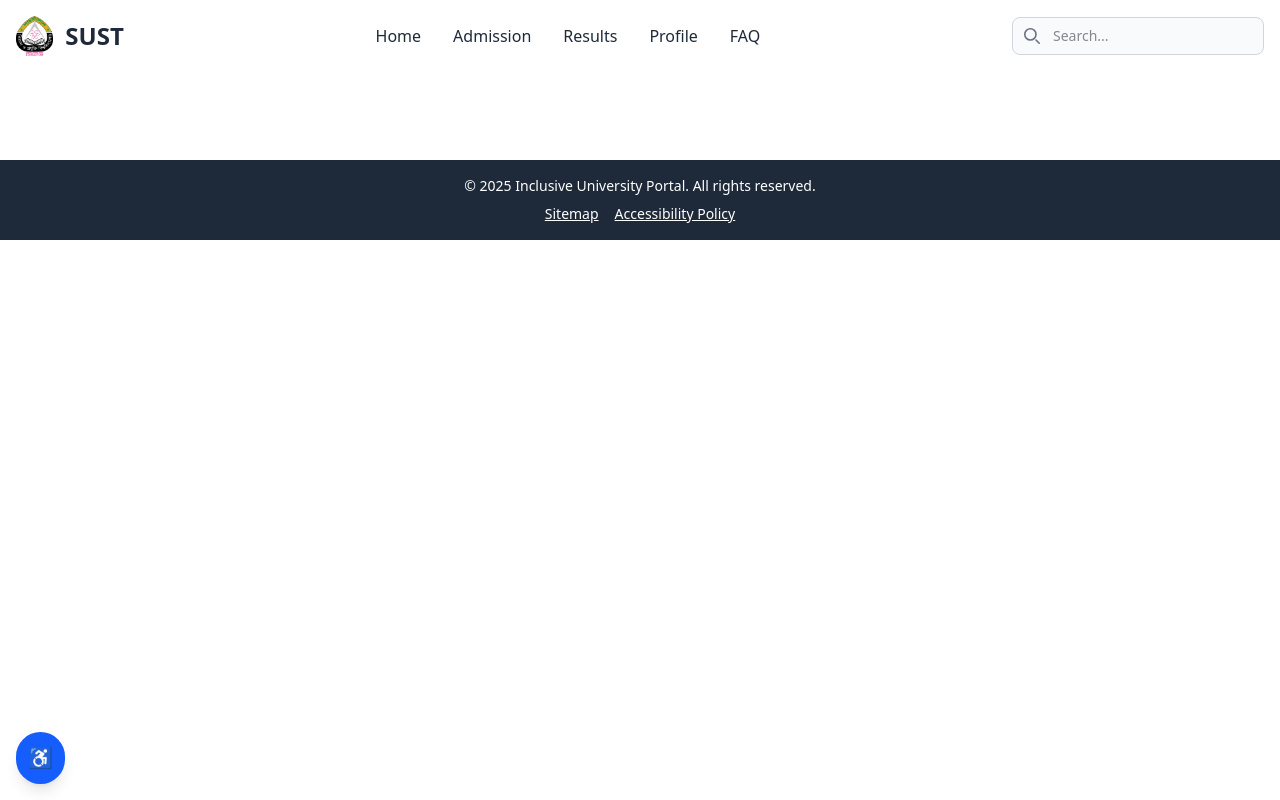
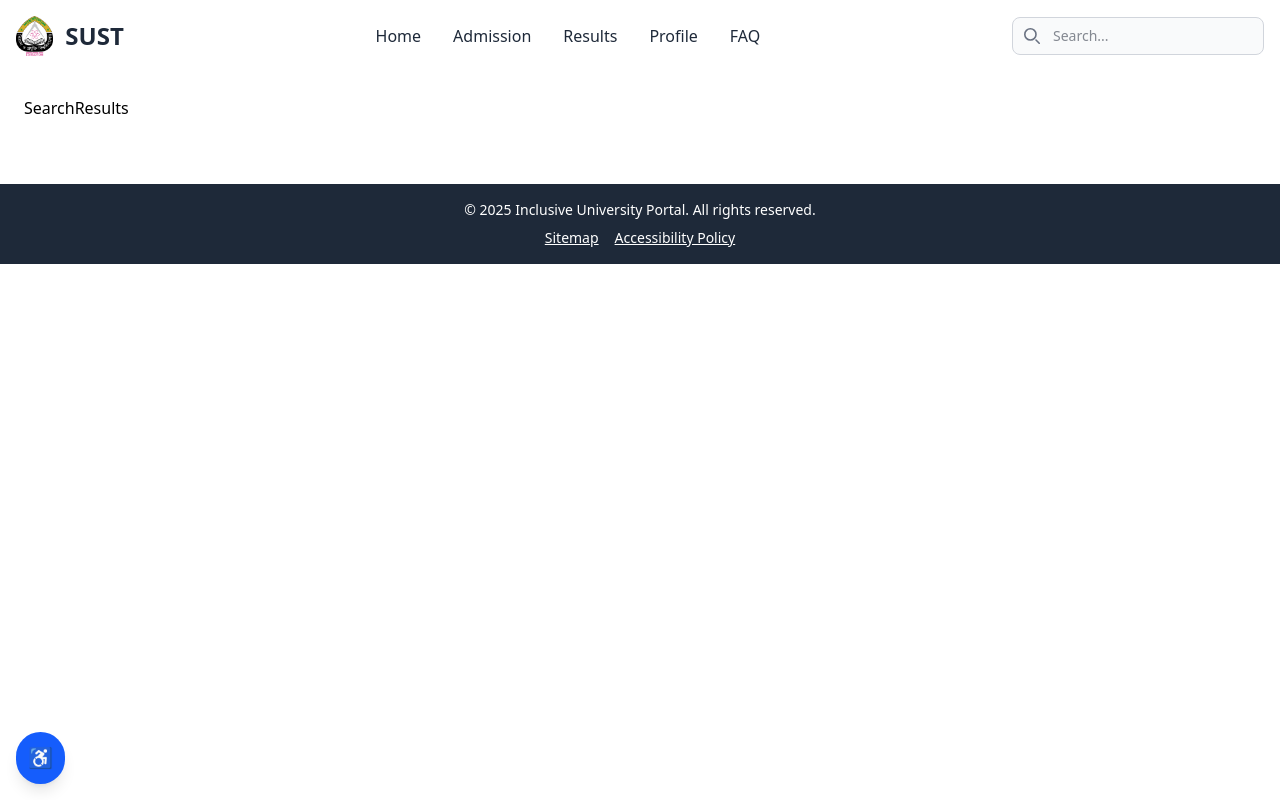
Before and after one commit to MituChowdhury/accessibility-framework, a React (Vite) app in the folder frontend/: page /search in a window 1280 px wide. Built offline with nearby package versions, Linux system fonts and the light colour scheme.

Commit message:
accessible navbar v2

```diff
--- a/frontend/src/App.jsx
+++ b/frontend/src/App.jsx
@@ -14,14 +14,15 @@ import Results from './pages/Results';
 import FAQ from './pages/FAQ';
 import Help from './pages/Help';
 import Feedback from './pages/Feedback';
+import SearchResults from './pages/SearchResults';
 
 export default function App() {
 
   return (
     <Router>
-      <div className= "min-h-screen font-sans transition-all bg-white text-black style={{ fontSize: 1em }}">
+      <div className="min-h-screen font-sans transition-all bg-white text-black style={{ fontSize: 1em }}">
 
-        {<AccessibilityMenu/>}
+        {<AccessibilityMenu />}
         <a href="#main" className="sr-only focus:not-sr-only absolute left-2 top-2 bg-blue-600 text-white p-2 rounded z-50">Skip to main content</a>
 
         {/* <Header /> */}
@@ -37,6 +38,7 @@ export default function App() {
             <Route path="/faq" element={<FAQ />} />
             <Route path="/help" element={<Help />} />
             <Route path="/feedback" element={<Feedback />} />
+            <Route path="/search" element={<SearchResults />} />
           </Routes>
         </main>
 
--- /dev/null
+++ b/frontend/src/pages/SearchResults.jsx
@@ -0,0 +1,9 @@
+import React from 'react'
+
+const SearchResults = () => {
+  return (
+    <div>SearchResults</div>
+  )
+}
+
+export default SearchResults
```
